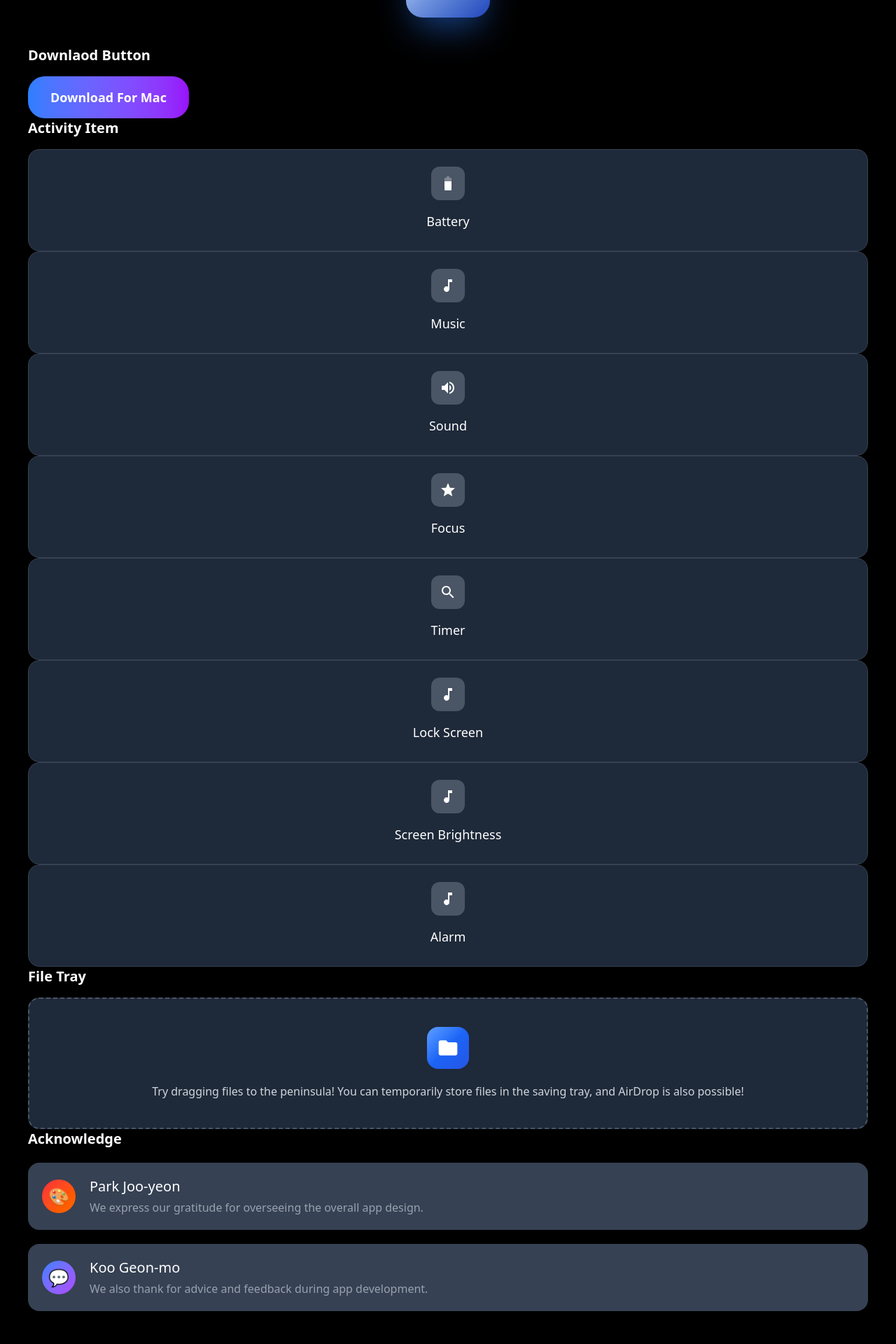
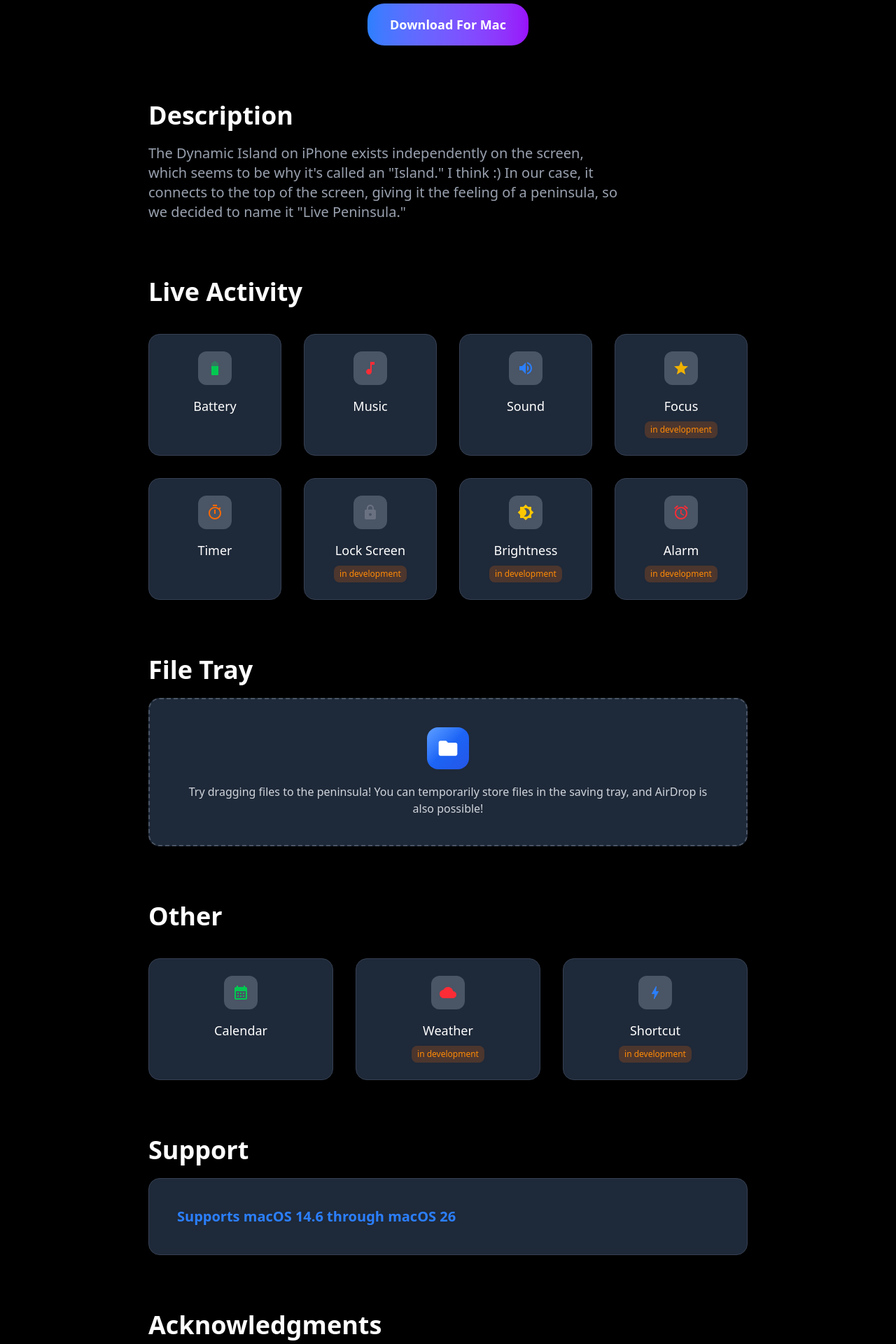
Before and after one commit to SnP-Potato/live-peninsula-web, a Next.js app: page /test-page in a window 1280 px wide. Shown: the part 479-2399 px from the top of the page at 70% size. Built offline with nearby package versions, Linux system fonts and the light colour scheme.

Commit message:
design: finish deaft for testpage

```diff
--- a/src/app/test-page/page.tsx
+++ b/src/app/test-page/page.tsx
@@ -2,50 +2,140 @@
 
 import DynamicIsland from '@/components/DynamicIsland';
 import HeaderIcon from '@/components/HeaderIcon';
-import DownlaodButton from '@/components/DownloadButton';
+import DownloadButton from '@/components/DownloadButton';
 import ActivityItem from '@/components/ActivityItem';
 import FileTray from '@/components/FileTray';
-import AcknowledgmentItem from '@/components/Acknowledgement';
+import Acknowledgement from '@/components/Acknowledgement';
+import { AlarmOutlined, Battery80, Bolt, Brightness4, CalendarMonth, Cloud, Lock, MusicNote, Star, Sunny, TimerOutlined, VolumeUp } from '@mui/icons-material';
 
-import { Battery80, MusicNote, Search, Star, VolumeUp } from '@mui/icons-material';
+export default function DraftPage() {
+  return (
+    <div className="min-h-screen overflow-x-hidden bg-black font-sans text-white">
+      <div className="mx-auto max-w-4xl px-5">
+        {/* Dynamic Island */}
+        <DynamicIsland />
 
-export default function TestPage() {
-  return (
-    <div className="mt-8 min-h-screen space-y-10 bg-black p-10 font-sans text-white">
-      <h1 className="mb-8 text-3xl font-bold">Component Playground</h1>
+        {/* Header */}
+        <header className="mb-16 text-center">
+          <HeaderIcon />
+          <h1 className="mb-5 bg-gradient-to-r from-white to-gray-400 bg-clip-text text-6xl font-bold text-transparent">
+            Live Peninsula
+          </h1>
+          <p className="mb-10 text-2xl text-gray-400">Dynamic Island on Mac</p>
+          <DownloadButton />
+        </header>
 
-      <section>
-        <h2 className="mb-4 text-xl font-semibold">Dynamic Island</h2>
-        <DynamicIsland />
-        <h2 className="mb-4 text-xl font-semibold">Header Icon</h2>
-        <HeaderIcon />
-        <h2 className="mb-4 text-xl font-semibold">Downlaod Button</h2>
-        <DownlaodButton />
-        <h2 className="mb-4 text-xl font-semibold">Activity Item</h2>
-        <ActivityItem icon={<Battery80 />} title="Battery" />
-        <ActivityItem icon={<MusicNote />} title="Music" />
-        <ActivityItem icon={<VolumeUp />} title="Sound" />
-        <ActivityItem icon={<Star />} title="Focus" />
-        <ActivityItem icon={<Search />} title="Timer" />
-        <ActivityItem icon={<MusicNote />} title="Lock Screen" />
-        <ActivityItem icon={<MusicNote />} title="Screen Brightness" />
-        <ActivityItem icon={<MusicNote />} title="Alarm" />
-        <h2 className="mb-4 text-xl font-semibold">File Tray</h2>
-        <FileTray />
-        <h2 className="mb-4 text-xl font-semibold">Acknowledge</h2>
-        <AcknowledgmentItem
+        {/* Description Section */}
+        <section className="my-20 text-left">
+          <h2 className="mb-5 text-4xl font-bold">Description</h2>
+          <p className="mb-10 max-w-2xl text-xl text-gray-400">
+            The Dynamic Island on iPhone exists independently on the screen,
+            which seems to be why it's called an "Island." I think :) In our
+            case, it connects to the top of the screen, giving it the feeling of
+            a peninsula, so we decided to name it "Live Peninsula."
+          </p>
+        </section>
+
+        {/* Live Activity Section */}
+        <section className="my-20">
+          <h2 className="mb-5 text-4xl font-bold">Live Activity</h2>
+          <div className="my-10 grid grid-cols-1 gap-8 sm:grid-cols-2 lg:grid-cols-4">
+            <ActivityItem
+              icon={<Battery80 className="h-8 w-8 text-green-500" />}
+              title="Battery"
+            />
+            <ActivityItem
+              icon={<MusicNote className="h-8 w-8 text-red-500" />}
+              title="Music"
+            />
+            <ActivityItem
+              icon={<VolumeUp className="h-8 w-8 text-blue-500" />}
+              title="Sound"
+            />
+            <ActivityItem
+              icon={<Star className="h-8 w-8 text-yellow-500" />}
+              title="Focus"
+              inDevelopment
+            />
+            <ActivityItem
+              icon={<TimerOutlined className="h-8 w-8 text-orange-500" />}
+              title="Timer"
+            />
+            <ActivityItem
+              icon={<Lock className="h-8 w-8 text-gray-500" />}
+              title="Lock Screen"
+              inDevelopment
+            />
+            <ActivityItem
+              icon={<Brightness4 className="h-8 w-8 text-yellow-400" />}
+              title="Brightness"
+              inDevelopment
+            />
+            <ActivityItem
+              icon={<AlarmOutlined className="h-8 w-8 text-red-500" />}
+              title="Alarm"
+              inDevelopment
+            />
+          </div>
+        </section>
+
+        {/* File Tray Section */}
+        <section className="my-20">
+          <h2 className="mb-5 text-4xl font-bold">File Tray</h2>
+          <FileTray />
+        </section>
+
+        {/* Live Activity Section */}
+        <section className="my-20">
+          <h2 className="mb-5 text-4xl font-bold">Other</h2>
+          <div className="my-10 grid grid-cols-1 gap-8 sm:grid-cols-2 lg:grid-cols-3
+          ">
+            <ActivityItem
+              icon={<CalendarMonth className="h-8 w-8 text-green-500" />}
+              title="Calendar"
+            />
+            <ActivityItem
+              icon={<Cloud className="h-8 w-8 text-red-500" />}
+              title="Weather"
+              inDevelopment
+            />
+            <ActivityItem
+              icon={<Bolt className="h-8 w-8 text-blue-500" />}
+              title="Shortcut"
+              inDevelopment
+            />
+          </div>
+        </section>
+
+        {/* Support Section */}
+        <section className="my-20">
+          <h2 className="mb-5 text-4xl font-bold">Support</h2>
+          <div className="rounded-2xl border border-gray-700 bg-gray-800 p-10">
+            <p className="text-xl font-semibold text-blue-500">
+              Supports macOS 14.6 through macOS 26
+            </p>
+          </div>
+        </section>
+
+        {/* Acknowledgments */}
+        <section className="my-20 mb-16">
+          <h2 className="mb-5 text-4xl font-bold">Acknowledgments</h2>
+          <div className="space-y-6 rounded-2xl border border-gray-700 bg-gray-800 p-10">
+            <Acknowledgement
               icon="🎨"
               title="Park Joo-yeon"
               description="We express our gratitude for overseeing the overall app design."
-              color='bg-gradient-to-br from-red-500 to-orange-500'
+              color="bg-gradient-to-br from-pink-500 to-purple-500"
             />
-            <AcknowledgmentItem
+            <Acknowledgement
               icon="💬"
               title="Koo Geon-mo"
               description="We also thank for advice and feedback during app development."
-              color='bg-gradient-to-br from-blue-500 to-purple-500'
+              color="bg-gradient-to-br from-green-500 to-green-600"
             />
-      </section>
+          </div>
+        </section>
+      </div>
     </div>
   );
 }
--- a/src/styles/animations.css
+++ /dev/null
@@ -1,11 +0,0 @@
-@keyframes headerFloat {
-  0%, 100% { transform: translateY(0px) scale(1); }
-  25% { transform: translateY(-5px) scale(1.02); }
-  50% { transform: translateY(-8px) scale(1); }
-  75% { transform: translateY(-3px) scale(1.01); }
-}
-
-@keyframes waveShimmer {
-  0% { opacity: 0.6; transform: scale(1) translateY(0px); }
-  100% { opacity: 0.9; transform: scale(1.1) translateY(-2px); }
-}
--- a/src/styles/globals.css
+++ b/src/styles/globals.css
@@ -1,7 +1,6 @@
 @import 'tailwindcss';
 @import './fonts.css';
 @import './themes.css';
-@import './animations.css';
 
 :root {
   --background: #ffffff;
```
